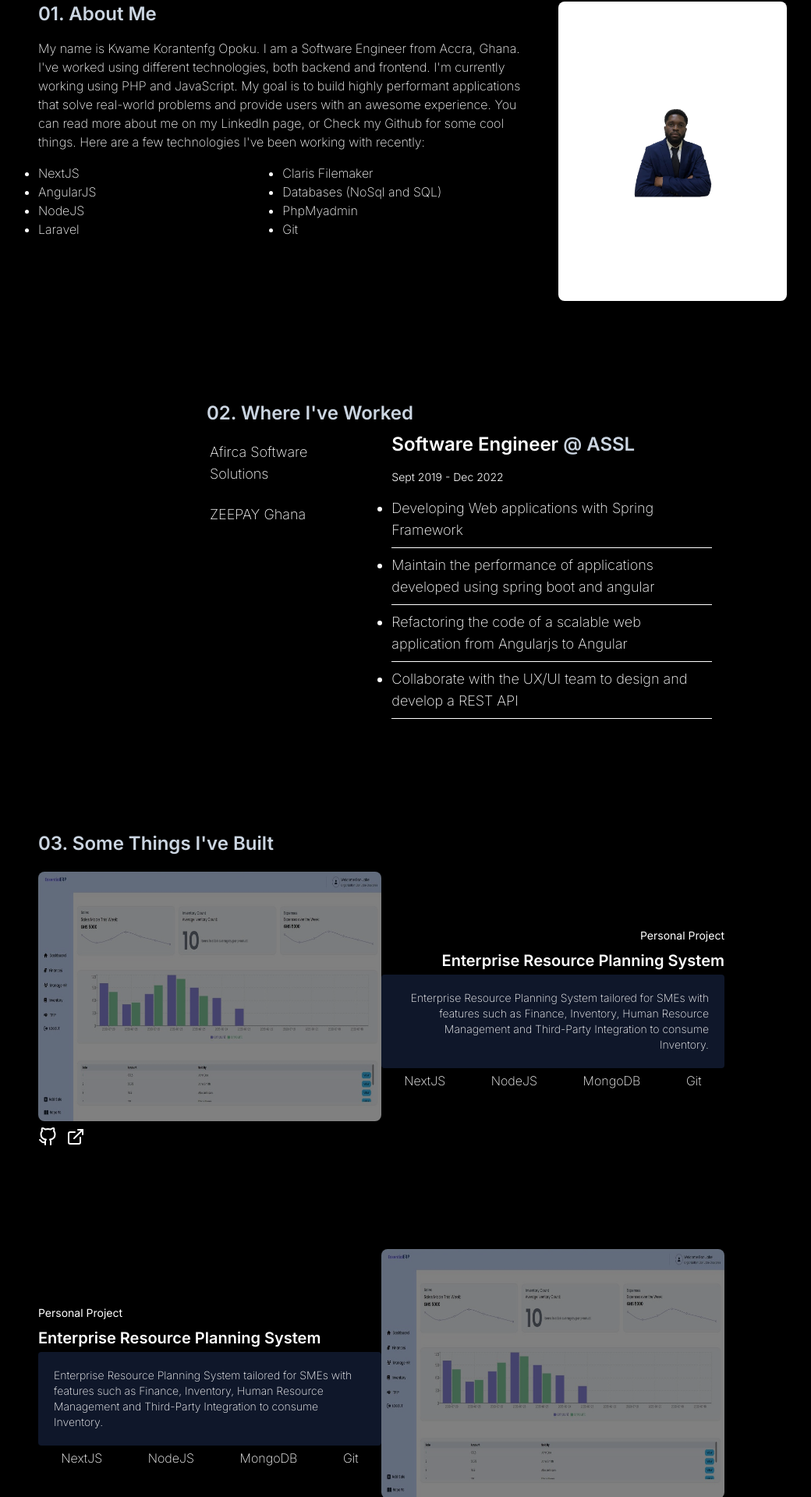
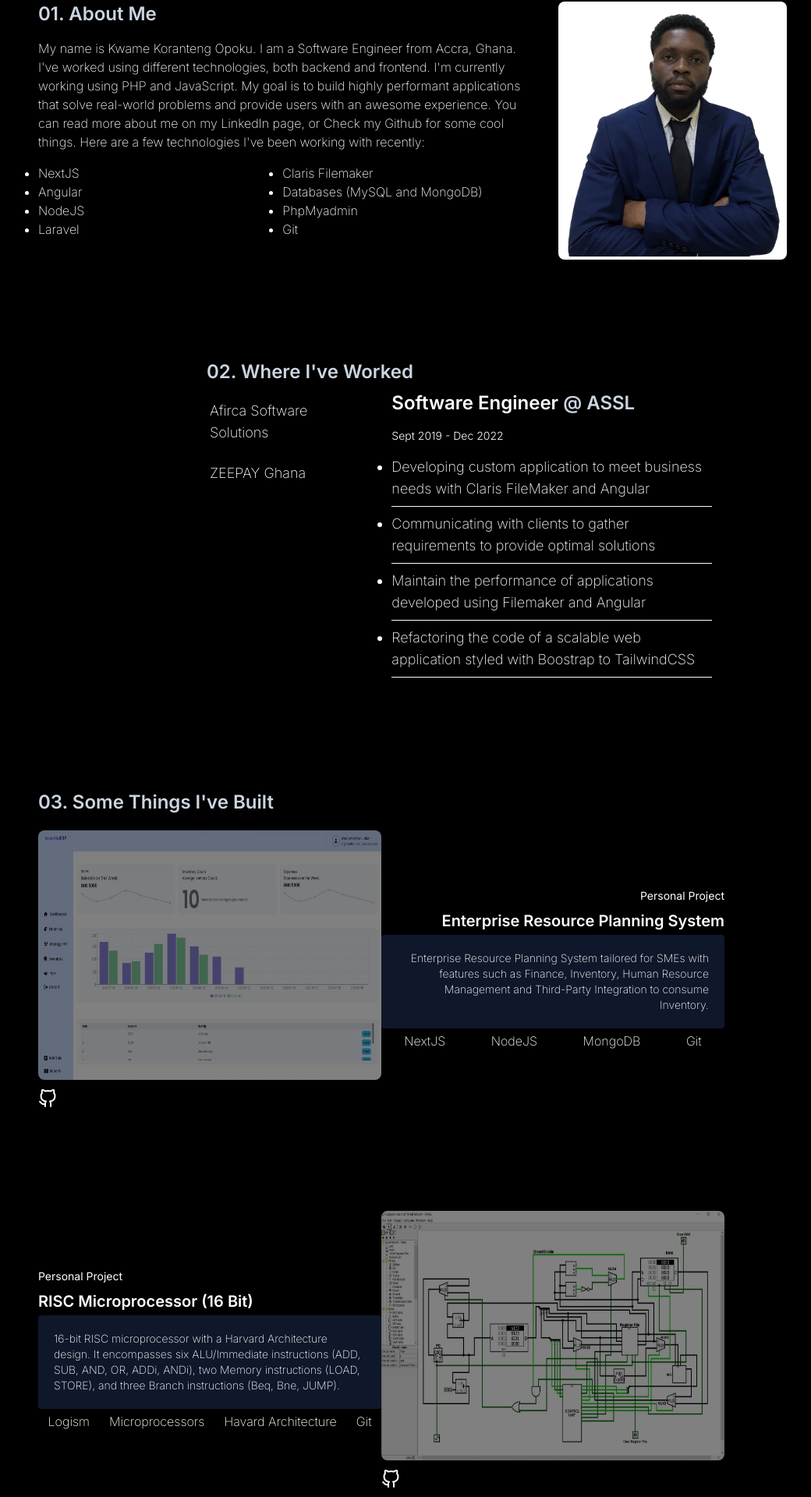
Before and after one commit to kkopoku/koranteng, a Next.js app: page / in a window 1280 px wide. Shown: the part 790-2710 px from the top of the page at 78% size, without its empty margins (111-1151 px from the left). Built offline with nearby package versions, Linux system fonts and the light colour scheme.

Commit message:
completed first phase

```diff
--- a/app/data.js
+++ b/app/data.js
@@ -3,21 +3,34 @@ const stuffBuilt = [
     display: "normal",
     type: "Personal Project",
     title: "Enterprise Resource Planning System",
-    description: "Enterprise Resource Planning System tailored for SMEs with features such as Finance, Inventory, Human Resource Management and Third-Party Integration to consume Inventory.",
+    description:
+      "Enterprise Resource Planning System tailored for SMEs with features such as Finance, Inventory, Human Resource Management and Third-Party Integration to consume Inventory.",
     stacks: ["NextJS", "NodeJS", "MongoDB", "Git"],
     image_url: "/images/essentialerp/ss01.jpg",
     git_url: "https://github.com/orgs/Cessation-Code/",
-    url: "http://test.com",
+    url: "",
   },
   {
     display: "inverted",
     type: "Personal Project",
-    title: "Enterprise Resource Planning System",
-    description: "Enterprise Resource Planning System tailored for SMEs with features such as Finance, Inventory, Human Resource Management and Third-Party Integration to consume Inventory.",
-    stacks: ["NextJS", "NodeJS", "MongoDB", "Git"],
-    image_url: "/images/essentialerp/ss01.jpg",
-    git_url: "http://test.com",
-    url: "http://test.com",
+    title: "RISC Microprocessor (16 Bit)",
+    description:
+      "16-bit RISC microprocessor with a Harvard Architecture design. It encompasses six ALU/Immediate instructions (ADD, SUB, AND, OR, ADDi, ANDi), two Memory instructions (LOAD, STORE), and three Branch instructions (Beq, Bne, JUMP).",
+    stacks: ["Logism", "Microprocessors", "Havard Architecture", "Git"],
+    image_url: "/images/microp/microp.jpeg",
+    git_url: "https://github.com/kkopoku/RISC-16bit-MicroP",
+    url: "",
+  },
+  {
+    display: "normal",
+    type: "Featured Project",
+    title: "AutoCedi",
+    description:
+      "Automatic payment platform to facilitate automatic payments when transacting with the eCedi",
+    stacks: ["React", "NodeJS", "MongoDB", "Git"],
+    image_url: "/images/autocedi/autocedi.png",
+    git_url: "https://github.com/AutoSpikey",
+    url: "https://autocedi-web.vercel.app/",
   },
 ];
 
@@ -26,10 +39,10 @@ const jobs = [
     id: 0,
     companyName: "Afirca Software Solutions",
     duties: [
-        "Developing Web applications with Spring Framework",
-        "Maintain the performance of applications developed using spring boot and angular",
-        "Refactoring the code of a scalable web application from Angularjs to Angular",
-        "Collaborate with the UX/UI team to design and develop a REST API",
+      "Developing custom application to meet business needs with Claris FileMaker and Angular",
+      "Communicating with clients to gather requirements to provide optimal solutions",
+      "Maintain the performance of applications developed using Filemaker and Angular",
+      "Refactoring the code of a scalable web application styled with Boostrap to TailwindCSS"
     ],
     url_string: `https://assl.io`,
     abbreviation: "ASSL",
@@ -39,7 +52,12 @@ const jobs = [
   {
     id: 1,
     companyName: "ZEEPAY Ghana",
-      duties: ["Development and testing software"],
+    duties: [
+      "Developing and implementing features on the existing platform upon recieving change requests with Laravel",
+      "Communicating with partners to implement seamless integrations like Airtime Topup and Insurance services ",
+      "Refactoring code base to be more readable and optimized",
+      "Pair programming with colleagues to provide rich output",
+    ],
     url_string: `https://myzeepay.com`,
     abbreviation: "ZEEPAY",
     role: "Product Delivery Analyst",
@@ -47,4 +65,4 @@ const jobs = [
   },
 ];
 
-export default {stuffBuilt, jobs};
+export default { stuffBuilt, jobs };
--- a/app/page.js
+++ b/app/page.js
@@ -1,10 +1,26 @@
 "use client";
 import TopNavigation from "@/components/TopNavigation";
-import { useState, useRef } from "react";
+import { useState, useRef, useEffect } from "react";
 import { FiGithub, FiExternalLink } from "react-icons/fi";
 import data from "./data";
 
 export default function Home() {
+  async function navigateComponents() {
+    if (window.location.hash === "#About") {
+      scrollToSection(aboutRef);
+    } else if (window.location.hash === "#Experience") {
+      scrollToSection(experienceRef);
+    } else if (window.location.hash === "#Work") {
+      scrollToSection(workRef);
+    } else if (window.location.hash === "#Contact") {
+      scrollToSection(contactRef);
+    }
+  }
+
+  useEffect(() => {
+    navigateComponents();
+  }, []);
+
   const scrollToSection = (ref) => {
     if (ref.current) {
       ref.current.scrollIntoView({ behavior: "smooth" });
@@ -31,15 +47,19 @@ export default function Home() {
         <div className="flex flex-col basis-1/2">
           <img
             src={record.image_url}
-            className="rounded-lg hover:brightness-100 brightness-50 h-80 transition-all"
+            className="rounded-lg hover:brightness-100 hover:scale-105 brightness-50 h-80 transition-all"
           />
-          <div className="flex flex-row pt-2 gap-3">
+          <div className="flex flex-row pt-3 gap-3">
             <a href={record.git_url} target="_blank">
               <FiGithub className="text-2xl hover:scale-110 hover:text-slate-400 transition-all" />
             </a>
-            <a href={record.url} target="_blank">
-              <FiExternalLink className="text-2xl hover:scale-110 hover:text-slate-400 transition-all " />
-            </a>
+            {(record.url !== "") | null ? (
+              <a href={record.url} target="_blank">
+                <FiExternalLink className="text-2xl hover:scale-110 hover:text-slate-400 transition-all " />
+              </a>
+            ) : (
+              <></>
+            )}
           </div>
         </div>
       );
@@ -77,19 +97,6 @@ export default function Home() {
     );
   };
 
-  function navigateComponents() {
-    console.log("HIiiiii");
-    if (window.location.hash === "#About") {
-      scrollToSection(aboutRef);
-    } else if (window.location.hash === "#Experience") {
-      scrollToSection(experienceRef);
-    } else if (window.location.hash === "#Work") {
-      scrollToSection(workRef);
-    } else if (window.location.hash === "#Contact") {
-      scrollToSection(contactRef);
-    }
-  }
-
   return (
     <div className="bg-black min-h-screen h-full text-white transition-all">
       <TopNavigation navigate={navigateComponents} />
@@ -101,9 +108,9 @@ export default function Home() {
           <p className="flex text-xl font-extralight pb-10">Hi, my name is</p>
           <p className="text-6xl font-semibold">Kwame Koranteng</p>
           <p className="text-6xl font-semibold text-slate-300">
-            I build innovative solutions for the web.
+            I build innovative solutions for businesses.
           </p>
-          <p className="text-base font-extralight pt-10">{`I am a Computer Engineer graduate specializing in Software Engineering, building highly performant applications that solve real-world problems and provide users with an awesome experience. I'm currently working using NextJS and Laravel!`}</p>
+          <p className="text-base font-extralight pt-10">{`I am a Computer Engineering graduate specializing in Software Engineering, building highly performant applications that solve real-world problems and provide users with an awesome experience. I'm currently working using NextJS, NodeJS and Laravel!`}</p>
         </div>
 
         {/* About Me */}
@@ -113,35 +120,47 @@ export default function Home() {
               01. About Me
             </p>
             <p className="font-extralight">
-              My name is Kwame Korantenfg Opoku. I am a Software Engineer from
+              My name is Kwame Koranteng Opoku. I am a Software Engineer from
               Accra, Ghana. I've worked using different technologies, both
               backend and frontend. I'm currently working using PHP and
               JavaScript. My goal is to build highly performant applications
               that solve real-world problems and provide users with an awesome
-              experience. You can read more about me on my LinkedIn page, or
-              Check my Github for some cool things. Here are a few technologies
-              I've been working with recently:
+              experience. You can read more about me on my{" "}
+              <a
+                href="https://www.linkedin.com/in/kwame-koranteng-opoku-362731214"
+                target="_blank"
+                className="hover:text-slate-400 hover:underline transition-all"
+              >
+                LinkedIn
+              </a>{" "}
+              page, or Check my{" "}
+              <a
+                href="https://github.com/kkopoku"
+                target="_blank"
+                className="hover:text-slate-400 hover:underline transition-all"
+              >
+                Github
+              </a>{" "}
+              for some cool things. Here are a few technologies I've been
+              working with recently:
             </p>
             <div className="flex flex-row w-full">
               <ul className="basis-1/2 font-extralight list-disc">
                 <li>NextJS</li>
-                <li>AngularJS</li>
+                <li>Angular</li>
                 <li>NodeJS</li>
                 <li>Laravel</li>
               </ul>
               <ul className="basis-1/2 font-extralight list-disc">
                 <li>Claris Filemaker</li>
-                <li>Databases (NoSql and SQL)</li>
+                <li>Databases (MySQL and MongoDB)</li>
                 <li>PhpMyadmin</li>
                 <li>Git</li>
               </ul>
             </div>
           </div>
-          <div className="w-fit h-fit lg:w-auto justify-self-center rounded-lg p-28 bg-white hover:scale-110 transition justify-center content-center items-center">
-            <img
-              src="/images/kkopoku01.png"
-              className="object-contain h-40 scale-150"
-            />
+          <div className="w-fit h-fit lg:w-auto justify-self-center rounded-lg bg-white p-1 hover:scale-110 transition justify-center content-center items-center">
+            <img src="/images/kkopoku01.png" className="h-full w-full" />
           </div>
         </div>
 
@@ -223,7 +242,7 @@ export default function Home() {
             create <br /> your next idea together!
           </p>
           <a href={`mailto:kk.opoku@outlook.com`}>
-            <button className="py-4 px-10 border-2 rounded hover:scale-110 hover:text-black hover:bg-white transition-all ">
+            <button className="py-4 px-10 border-2 rounded hover:scale-110 hover:text-black hover:bg-slate-700 transition-all font-semibold ">
               Say Hello
             </button>
           </a>
--- a/components/TopNavigation.jsx
+++ b/components/TopNavigation.jsx
@@ -5,27 +5,27 @@ export default function TopNavigation({navigate}) {
     const router = useRouter();
     return (
         <div className="flex flex-row w-screen h-32 bg-transparent text-white px-36">
-            <div className="flex basis-1/3 items-center font-semibold text-2xl">KORANTENG</div>
+            <a href="/" className="flex basis-1/3 items-center font-semibold text-2xl">KORANTENG</a>
             <div className="flex flex-row-reverse basis-2/3 text-sm items-center gap-5 font-thin">
                 <button onClick={()=>{
                     router.replace('/resume');
-                    }} className="border border-white rounded-lg p-2">Resume</button>
+                    }} className="hover:scale-105 hover:border-slate-500 border-2 transition-all border-white rounded-lg p-2 font-normal">Resume</button>
                 <button onClick={()=>{
                     router.replace('/#Contact');
                     navigate();
-                    }} className="">04. Contact</button>
+                    }} className="hover:scale-105 hover:text-slate-500 font-normal transition-all">04. Contact</button>
                 <button onClick={()=>{
                     router.replace('/#Work');
                     navigate();
-                    }} className="">03. Work</button>
+                    }} className="hover:scale-105 hover:text-slate-500 font-normal transition-all">03. Work</button>
                 <button onClick={()=>{
                     router.replace('/#Experience');
                     navigate();
-                    }} className="">02. Experience</button>
+                    }} className="hover:scale-105 hover:text-slate-500 font-normal transition-all">02. Experience</button>
                 <button onClick={()=>{
                     router.replace('/#About');
                     navigate();
-                    }} className="">01. About</button>
+                    }} className="hover:scale-105 hover:text-slate-500 font-normal transition-all">01. About</button>
             </div>
         </div>
     )
```
Also changed, not shown: public/images/autocedi/autocedi.png (added), public/images/microp/microp.jpeg (added). Lines whose indentation alone changed are shown as unchanged.
